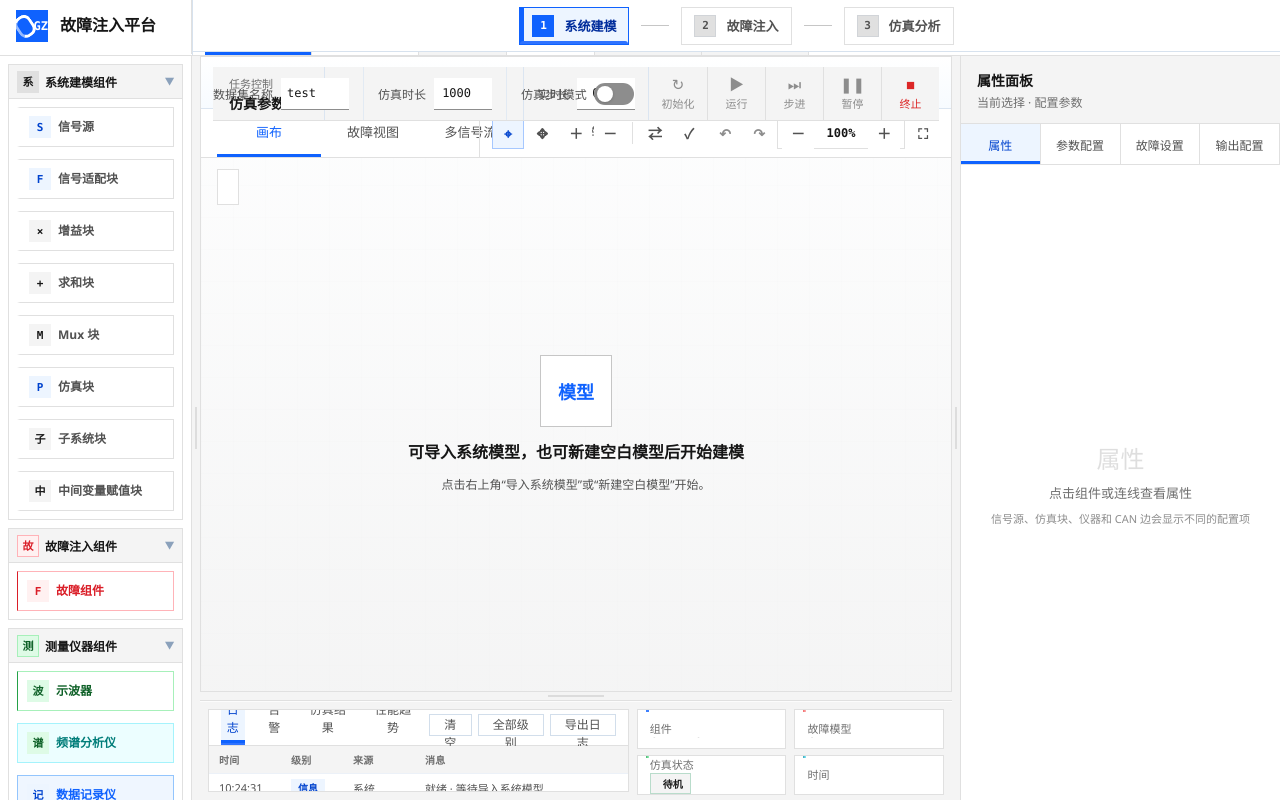
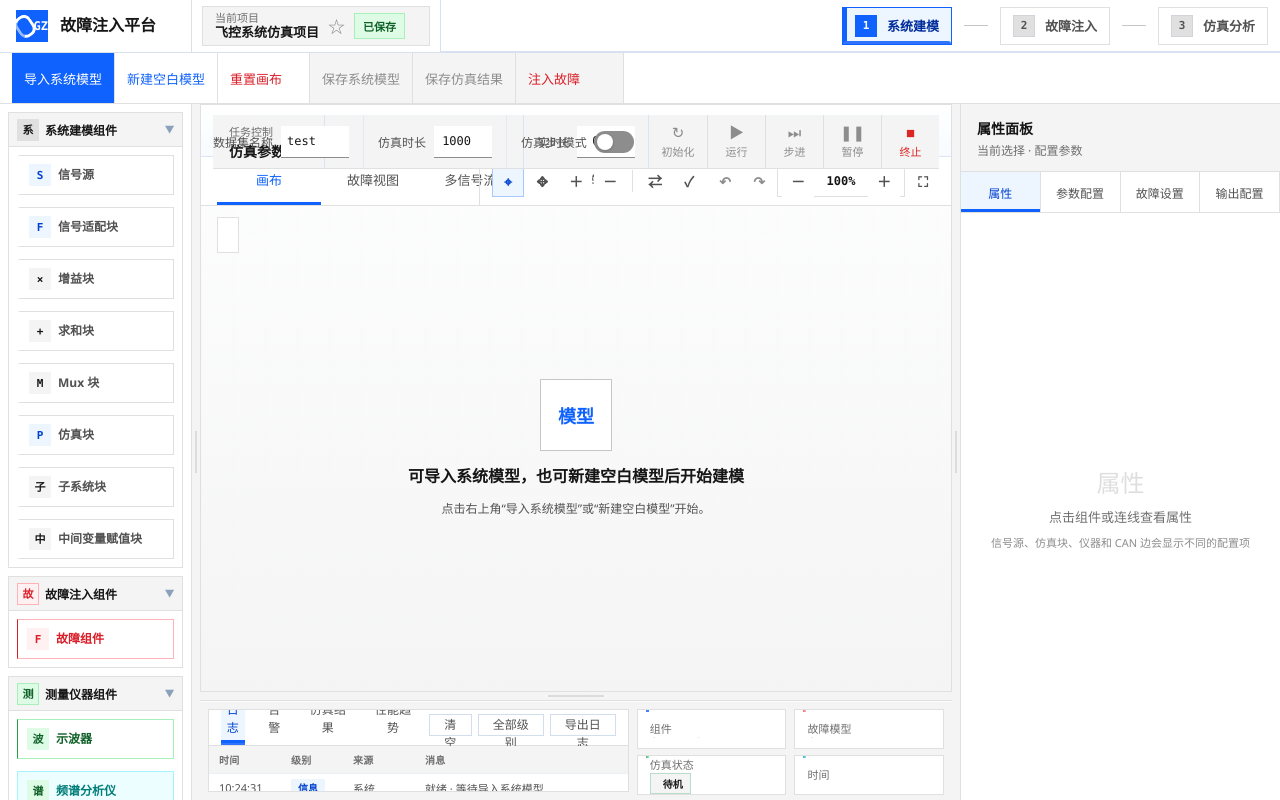
Before and after one commit to Blank1cheng/uav-fault-platform, a Vue app: page / in a window 1280 px wide. Built offline with nearby package versions, Linux system fonts and the light colour scheme.

Commit message:
feat: refine fault tag editing and capability resolution

```diff
--- a/src/styles/ibm-workbench.css
+++ b/src/styles/ibm-workbench.css
@@ -2068,3 +2068,142 @@ header{
     width:100%;
   }
 }
+
+/* Responsive header recovery: keep global actions visible before the layout reaches tablet mode. */
+@media (min-width:1121px) and (max-width:1900px){
+  .gz-app{
+    grid-template-rows:104px minmax(0,1fr);
+  }
+
+  .gz-app > main{
+    height:calc(100vh - 104px);
+  }
+
+  header{
+    height:104px;
+    grid-template-columns:minmax(168px,var(--workbench-left-w,220px)) minmax(188px,248px) minmax(0,1fr);
+    grid-template-rows:52px 52px;
+    overflow:hidden;
+  }
+
+  .logo{
+    grid-column:1;
+    grid-row:1;
+    height:52px;
+  }
+
+  .header-project{
+    grid-column:2;
+    grid-row:1;
+    margin:6px 10px;
+  }
+
+  header .stepbar{
+    grid-column:3;
+    grid-row:1;
+    height:52px;
+    justify-content:flex-end;
+    border-left:1px solid #d7e2ee;
+    border-bottom:1px solid #d7e2ee;
+    overflow-x:auto;
+  }
+
+  header .step-item{
+    min-width:92px;
+  }
+
+  header .step-arrow{
+    width:24px;
+  }
+
+  header .toolbar{
+    grid-column:1 / 4;
+    grid-row:2;
+    height:52px;
+    max-width:none;
+    border-left:0;
+    border-top:1px solid #d7e2ee;
+    background:#ffffff;
+    overflow-x:auto;
+    scrollbar-width:thin;
+  }
+
+  header .toolbar::-webkit-scrollbar{
+    display:block;
+    height:6px;
+  }
+
+  header .toolbar .tbtn{
+    height:52px;
+    min-height:52px;
+    min-width:92px;
+    max-width:none;
+    padding:0 12px;
+  }
+
+  header .toolbar .tbtn-imp-flt{
+    order:3;
+    min-width:108px;
+    color:var(--red);
+  }
+}
+
+@media (min-width:981px) and (max-width:1120px){
+  .gz-app{
+    grid-template-rows:156px minmax(0,1fr);
+  }
+
+  .gz-app > main{
+    height:calc(100vh - 156px);
+  }
+
+  header{
+    height:156px;
+    grid-template-columns:minmax(168px,var(--workbench-left-w,192px)) minmax(0,1fr);
+    grid-template-rows:52px 52px 52px;
+  }
+}
+
+.fault-tag-param-actions{
+  display:flex;
+  align-items:center;
+  justify-content:space-between;
+  gap:10px;
+  margin-top:10px;
+  padding-top:10px;
+  border-top:1px solid #e5edf6;
+}
+
+.fault-tag-param-actions span{
+  color:#64748b;
+  font-size:11px;
+  font-weight:600;
+}
+
+.fault-tag-param-actions div{
+  display:flex;
+  align-items:center;
+  gap:8px;
+}
+
+.fault-tag-param-actions button{
+  height:32px;
+  min-width:72px;
+  padding:0 12px;
+  border-radius:0;
+  font-size:12px;
+  font-weight:600;
+}
+
+.fault-tag-param-actions button:disabled{
+  border-color:#d8e1ed;
+  background:#f4f7fb;
+  color:#94a3b8;
+  cursor:not-allowed;
+}
+
+.fault-tag-param-apply:not(:disabled){
+  border-color:var(--blue);
+  background:var(--blue);
+  color:#ffffff;
+}
```
Also changed, not shown: src/services/legacy-runtime.txt, 2 other files (tests, documents, lock files or other folders).
